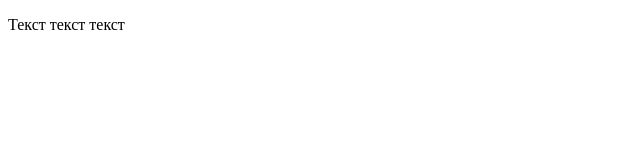
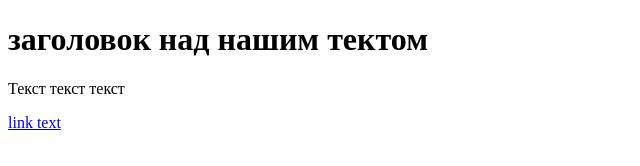
Before and after one commit to KirBar16/git-basics, a plain HTML site: page test.html in a window 1280 px wide. Shown: the whole page, without its empty margins (0-640 px from the left). Drawn offline with Linux system fonts and the light colour scheme.

Commit message:
link and headers added

```diff
--- a/test.html
+++ b/test.html
@@ -1,10 +1,12 @@
 <!doctype html>
 <html>
     <head>
-        <title>Заголовок страницы</title>
+        <title>название нашего сайта</title>
     </head>
     <body>
+        <h1>заголовок над нашим тектом</h1>
         <p>Текст текст текст</p>
+        <a href="t header">link text</a>
     </body>
     </doctype>
 </html>
```
